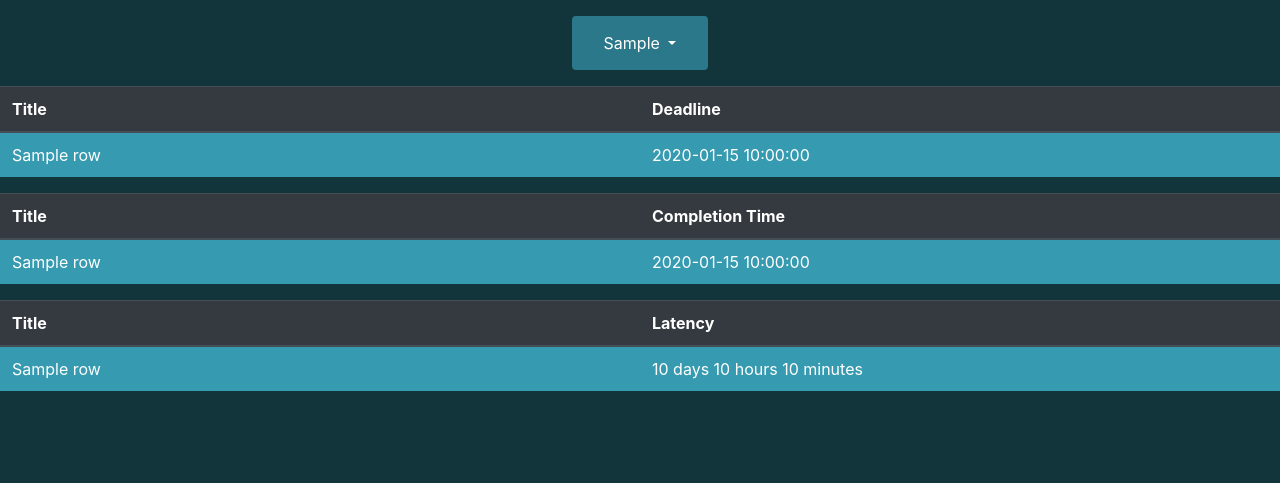
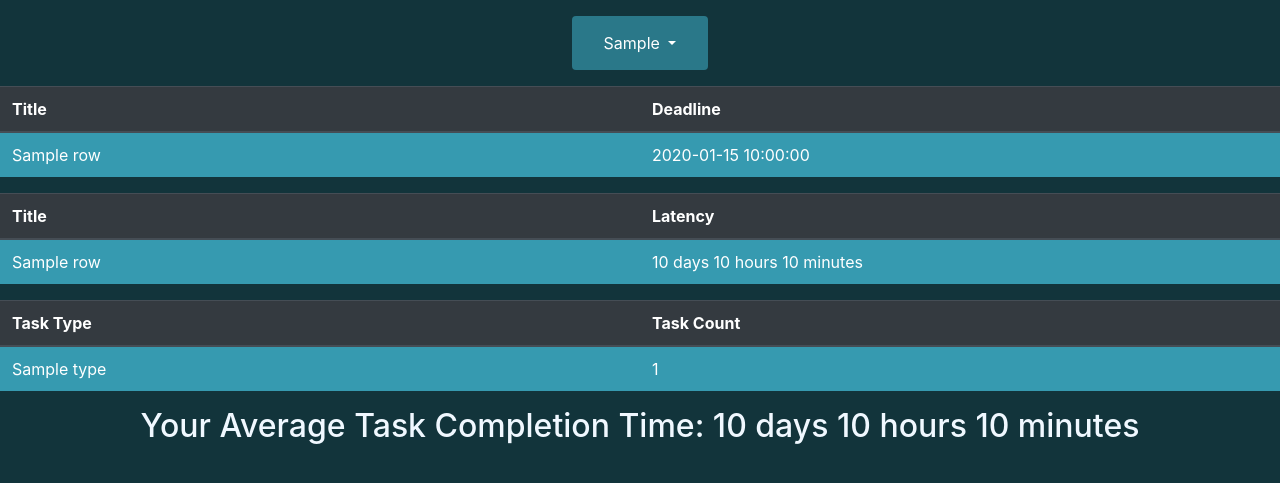
Before and after one commit to alperengozeten/To-Do-App-Flask, a Flask app: template app/templates/analysis.html in a window 1280 px wide. Shown: the part 62-545 px from the top of the page. Run offline with Flask 2, Linux system fonts and the light colour scheme; the template is opened without the code that fills it: most values are stand-ins (such as "Sample title", 1, 10 or a date in 2020); some libraries are stand-ins or nearby versions.

Commit message:
analysis progress

```diff
--- a/app/app.py
+++ b/app/app.py
@@ -124,17 +124,20 @@ def analysis():
     if not session['loggedin']:
         return redirect(url_for('login'))
 
+    averageTime = None
     lateTasks = None
     nonCompletedTasks = None
     mostTimeTasks = None
+    typeTaskCounts = None
     userid = int(session['userid'])
     cursor = mysql.connection.cursor(MySQLdb.cursors.DictCursor)
     analysisType = None
 
     if request.method == 'POST' and 'analysis_type' in request.form:
         analysisType = request.form['analysis_type']
-        #if request.form['analysis_type'] == "Average Task Completion":
-            #cursor.execute('WITH Completions AS (SELECT user_id as user_id, TIMEDIFF(done_time, creation_time) AS duration FROM Task) SELECT AVG(C.duration) FROM Completion C WHERE C.user_id = % s GROUP BY C.user_id', (userid, ))
+        if request.form['analysis_type'] == "Average Task Completion":
+            cursor.execute('SELECT HOUR(SEC_TO_TIME(AVG(TIME_TO_SEC(TIMEDIFF(done_time, creation_time))))) DIV 24 as avg_day, HOUR(SEC_TO_TIME(AVG(TIME_TO_SEC(TIMEDIFF(done_time, creation_time))))) MOD 24 as avg_hour, MINUTE(SEC_TO_TIME(AVG(TIME_TO_SEC(TIMEDIFF(done_time, creation_time))))) as avg_minute FROM Task WHERE user_id = % s AND status=\'Done\'', (userid, ))
+            averageTime = cursor.fetchall()
         if request.form['analysis_type'] == "Tasks Completed After The Deadline":
             cursor.execute('SELECT title, HOUR(TIMEDIFF(done_time, deadline)) DIV 24 as day, HOUR(TIMEDIFF(done_time, deadline)) MOD 24 as hour_diff, MINUTE(TIMEDIFF(done_time, deadline)) as minute_diff FROM Task WHERE user_id = % s AND done_time > deadline', (userid, ))
             #cursor.execute('WITH difference_in_seconds AS (SELECT title, TIMESTAMPDIFF(SECOND, creation_time, done_time) AS seconds FROM Task WHERE user_id = % s), differences AS (SELECT title, MOD(seconds, 60) AS seconds_part, MOD(seconds, 3600) AS minutes_part, MOD(seconds, 3600 * 24) AS hours_part FROM difference_in_seconds) SELECT title, CONCAT(FLOOR(seconds / 3600 / 24), \' days \', FLOOR(hours_part / 3600), \' hours \', FLOOR(minutes_part / 60), \' minutes \', seconds_part, \' seconds\') AS difference FROM differences;', (userid, ))
@@ -149,7 +152,11 @@ def analysis():
             cursor.execute('SELECT * FROM Task WHERE user_id = % s AND status = \'Todo\' ORDER BY deadline', (userid, ))
             nonCompletedTasks = cursor.fetchall()
 
-    return render_template('analysis.html', analysisType=analysisType, lateTasks=lateTasks, nonCompletedTasks=nonCompletedTasks)
+        if request.form['analysis_type'] == "Number Of Tasks Completed For Each Task Type":
+            cursor.execute('SELECT Y.type as type, COUNT(*) as task_count FROM Task T, TaskType Y WHERE T.user_id = % s AND status = \'Done\' AND T.task_type = Y.type GROUP BY Y.type', (userid, ))
+            typeTaskCounts = cursor.fetchall()
+
+    return render_template('analysis.html', analysisType=analysisType, lateTasks=lateTasks, nonCompletedTasks=nonCompletedTasks, typeTaskCounts=typeTaskCounts, averageTime=averageTime)
 
 @app.route("/logout")
 def logout():
--- a/app/templates/analysis.html
+++ b/app/templates/analysis.html
@@ -82,27 +82,6 @@
       </div>
       {% endif %}
 
-      {% if nonCompletedTasks is not none %}
-      <div class="table-responsive">
-        <table class="table table-dark table-hover table-striped" id="mostTimeTaskTable">
-          <thead>
-            <tr>
-              <th style="width: 50%;">Title</th>
-              <th style="width: 50%;">Completion Time</th>
-            </tr>
-          </thead>
-          <tbody>
-            {% for row in nonCompletedTasks %}
-              <tr>
-                <td>{{ row.title }}</td>
-                <td>{{ row.deadline}}</td>
-              </tr>
-            {% endfor %}
-          </tbody>
-        </table>
-      </div>
-      {% endif %}
-
       {% if lateTasks is not none %}
       <div class="table-responsive">
         <table class="table table-dark table-hover table-striped" id="nonCompletedTaskTable">
@@ -123,5 +102,32 @@
         </table>
       </div>
       {% endif %}
+
+      {% if typeTaskCounts is not none %}
+      <div class="table-responsive">
+        <table class="table table-dark table-hover table-striped" id="nonCompletedTaskTable">
+          <thead>
+            <tr>
+              <th style="width: 50%;">Task Type</th>
+              <th style="width: 50%;">Task Count</th>
+            </tr>
+          </thead>
+          <tbody>
+            {% for row in typeTaskCounts %}
+              <tr>
+                <td>{{ row.type }}</td>
+                <td>{{ row.task_count}}</td>
+              </tr>
+            {% endfor %}
+          </tbody>
+        </table>
+      </div>
+      {% endif %}
+
+      {% if averageTime is not none %}
+        {% for row in averageTime %}
+        <h2 style="text-align:center; color: aliceblue;">Your Average Task Completion Time: {% if row.avg_day > 0 %}{{ row.avg_day}} days{% else %}{% endif %} {% if row.avg_hour > 0 %}{{ row.avg_hour}} hours{% else %}{% endif %} {{ row.avg_minute}} minutes</h2>
+        {% endfor %}
+      {% endif %}
     </body>
 </html>
```
